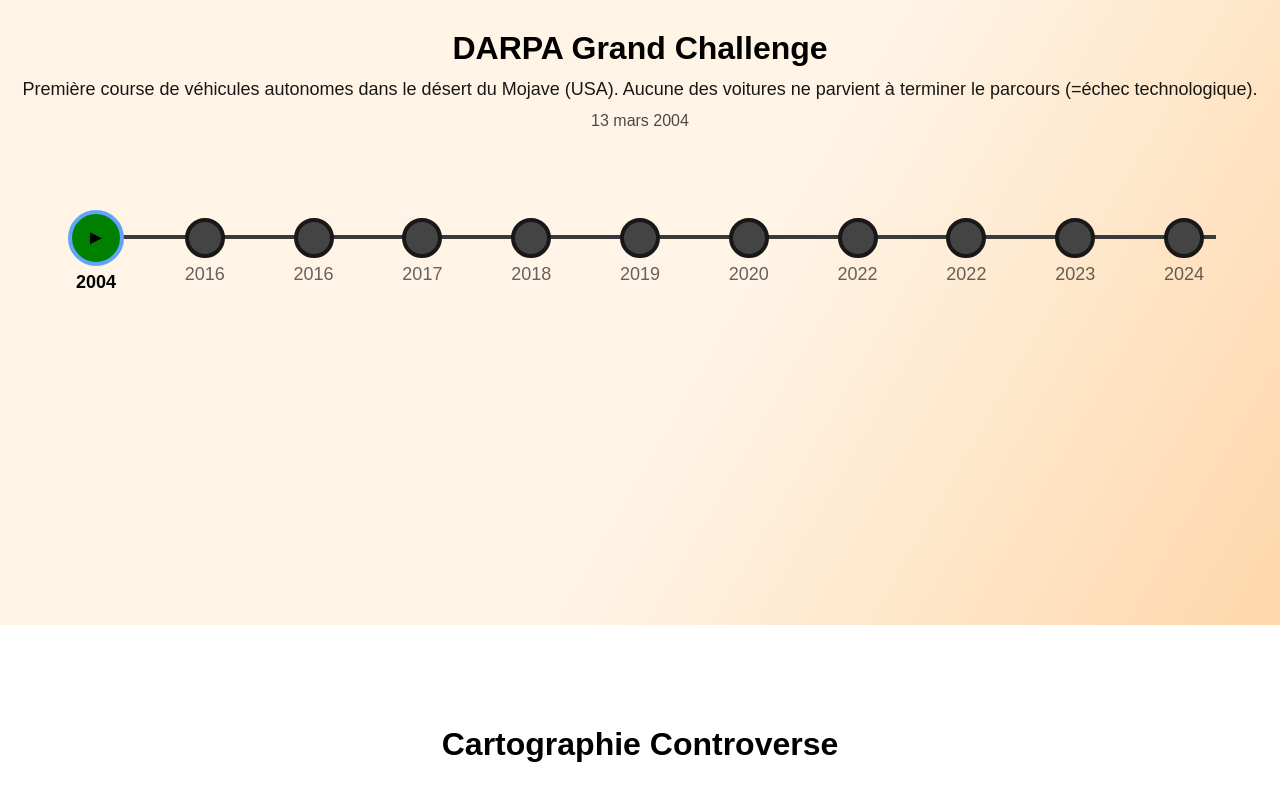
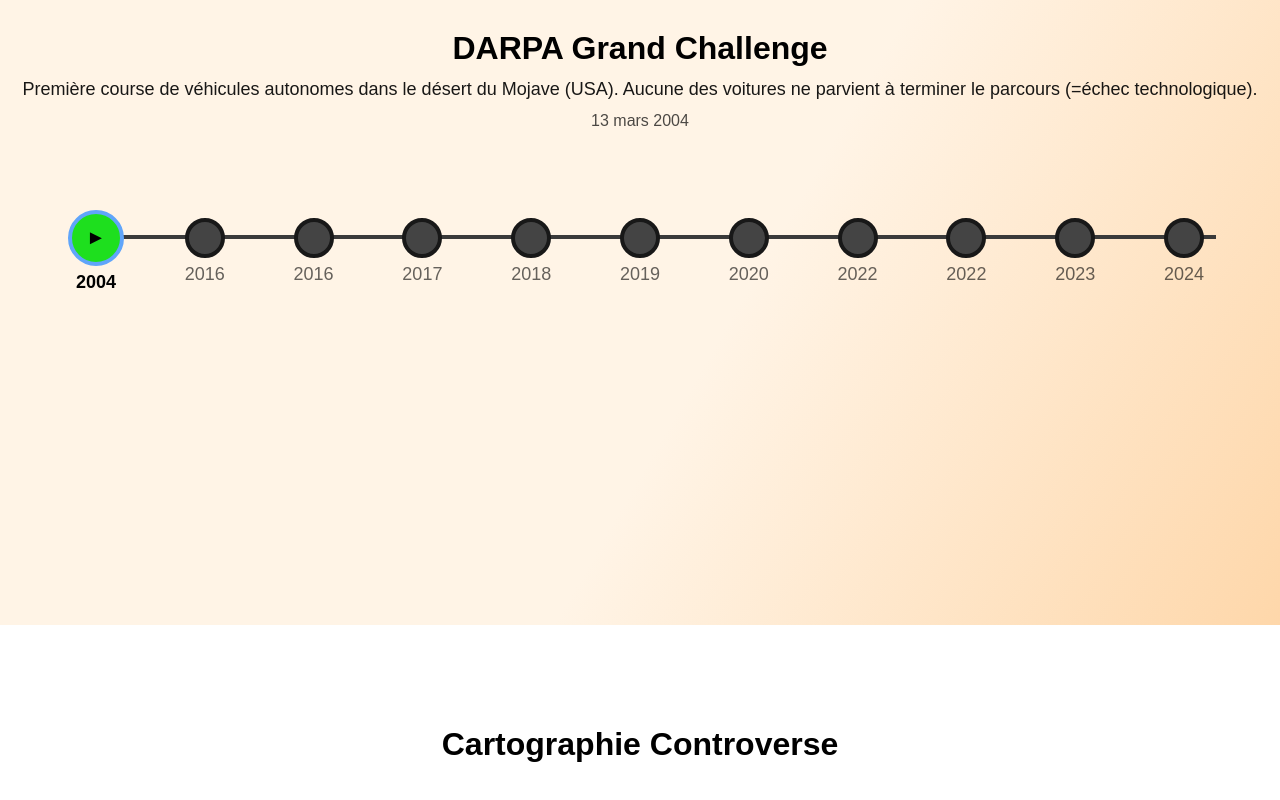
Before and after one commit to ilo80/msh-av-controversy, a React (Vite) app: page / in a window 1280 px wide. Shown: the part 1903-2703 px from the top of the page. Built offline with nearby package versions, Linux system fonts and the light colour scheme.

Commit message:
chlore(timeline): update play button color

```diff
--- a/src/components/TimelineSection.tsx
+++ b/src/components/TimelineSection.tsx
@@ -146,7 +146,7 @@ function TimelineSection() {
                 width: i === 0 ? 48 : 32,
                 height: i === 0 ? 48 : 32,
                 borderRadius: '50%',
-                background: selected === i ? selected === 0 ? "green" : "blue" : '#444',
+                background: selected === i ? selected === 0 ? "#1edf1e" : "blue" : '#444',
                 border: selected === i ? '4px solid #60a5fa' : '4px solid #181818',
                 display: 'flex',
                 alignItems: 'center',
```
